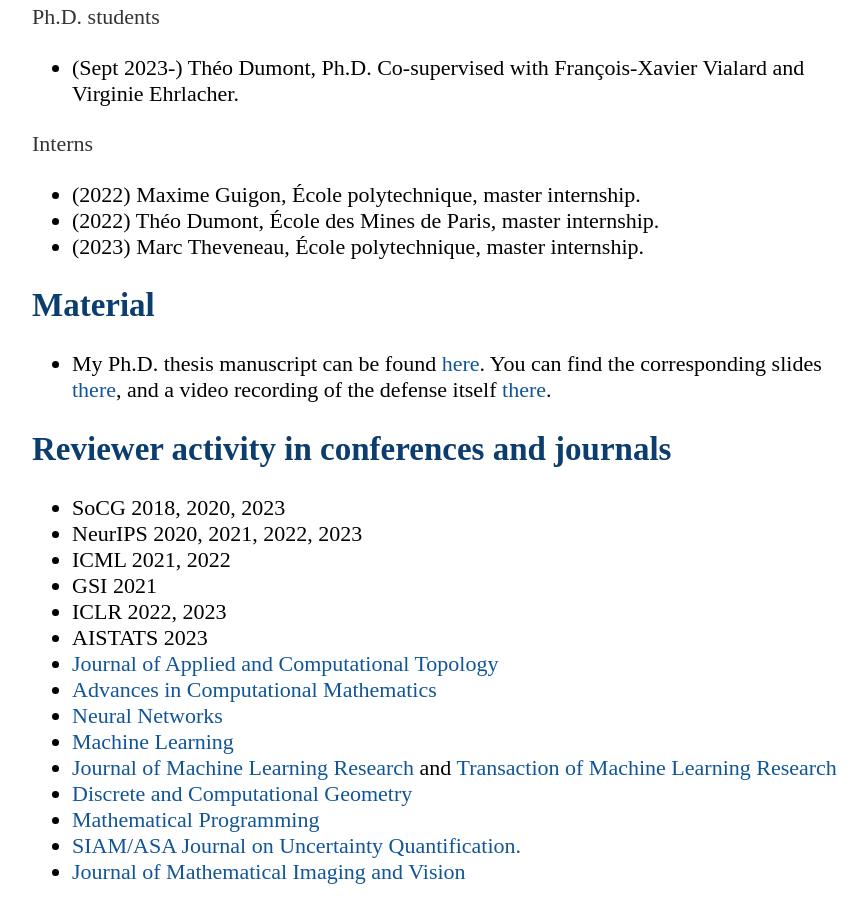
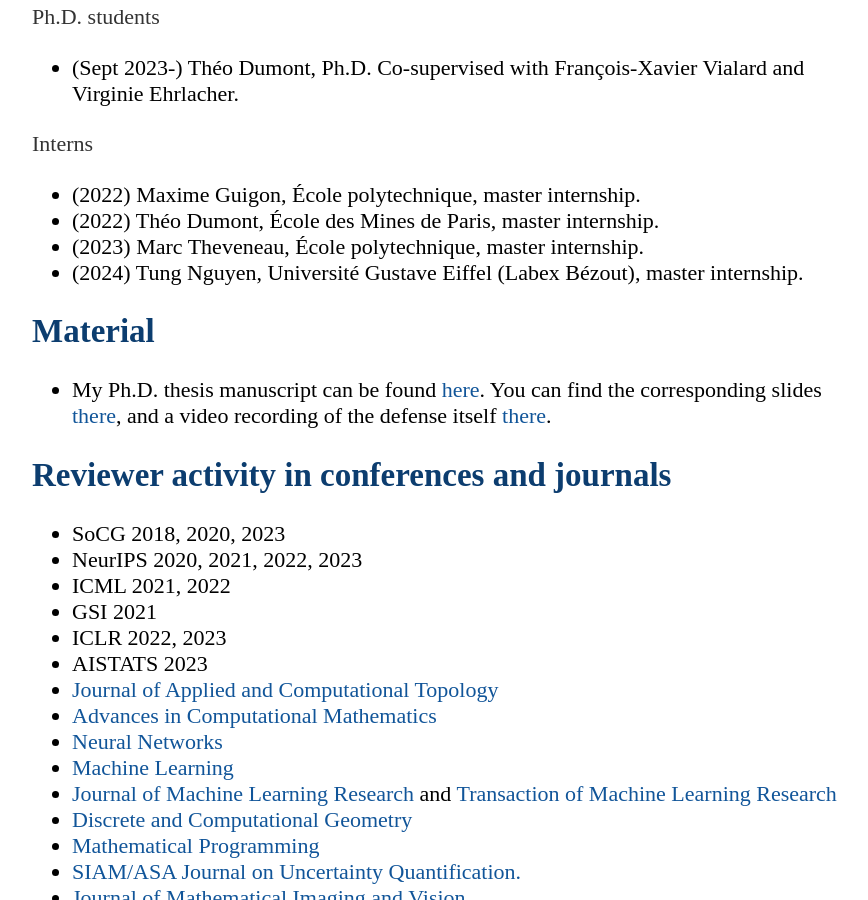
Before and after one commit to tlacombe/tlacombe.github.io, a Jekyll site: the page built from research/index.html, in a window 1280 px wide and 900 px high, scrolled down 1832 px. Shown: the whole window, without its empty margins (192-1060 px from the left). Built offline with Jekyll 4.4.1, drawn with Linux system fonts in a browser that asks for light colours.

Commit message:
update supervision

```diff
--- a/research/index.html
+++ b/research/index.html
@@ -32,6 +32,7 @@ title: TL - Research
 	<li> (2022) Maxime Guigon, École polytechnique, master internship.
 	<li> (2022) Théo Dumont, École des Mines de Paris, master internship.
 	<li> (2023) Marc Theveneau, École polytechnique, master internship.
+	<li> (2024) Tung Nguyen, Université Gustave Eiffel (Labex Bézout), master internship.
 </ul>
 
 
```
